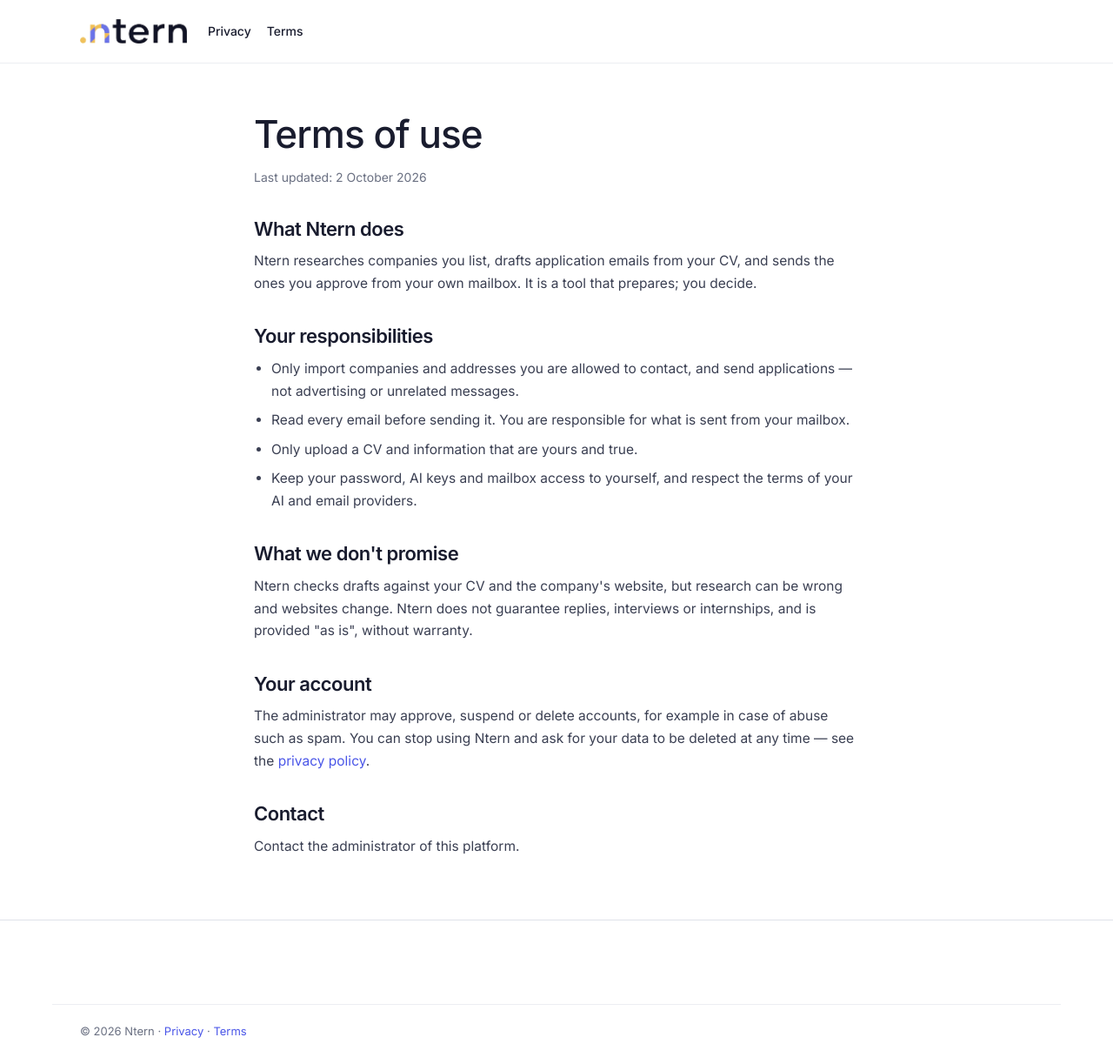
After one commit to H3DD4/internship_automation_workflow, a Flask app: page /terms in a window 1280 px wide. The commit adds this page. Shown: the whole page at 87% size. Run offline with Flask 3, Linux system fonts and the light colour scheme; some libraries are stand-ins or nearby versions; some web fonts are replaced.

Commit message:
Public privacy policy and terms of use pages (Google Limited Use statement), linked from the landing footer
Co-Authored-By: Claude Opus 5.5 <noreply@anthropic.com>

```diff
--- a/dashboard/app.py
+++ b/dashboard/app.py
@@ -365,6 +365,25 @@ def _table_context(page: int, status_param: str, search_param: str, limit: int =
 # The tracker
 # ---------------------------------------------------------------------------
 
+LEGAL_UPDATED = "2 October 2026"
+
+
+def _legal(page: str):
+    # CONTACT_EMAIL in .env: the address shown for privacy questions.
+    return render_template("legal.html", page=page, updated=LEGAL_UPDATED, year=date.today().year,
+                           contact=config.get("CONTACT_EMAIL"))
+
+
+@app.get("/privacy")
+def privacy():
+    return _legal("privacy")
+
+
+@app.get("/terms")
+def terms():
+    return _legal("terms")
+
+
 @app.route("/")
 def index():
     if g.user is None:
--- a/dashboard/security.py
+++ b/dashboard/security.py
@@ -30,7 +30,8 @@ CSRF_FIELD = "csrf_token"
 
 # Endpoints reachable without signing in.
 PUBLIC_ENDPOINTS = {"static", "auth.login", "auth.register", "health", "auth.logout",
-                    "auth_google", "oauth_callback", "microsoft.login", "microsoft.callback"}
+                    "auth_google", "oauth_callback", "microsoft.login", "microsoft.callback",
+                    "privacy", "terms"}
 # Endpoints that render a public page when nobody is signed in (and the normal
 # page, with every check, when someone is).
 LANDING_ENDPOINTS = {"index"}
--- a/dashboard/static/landing.css
+++ b/dashboard/static/landing.css
@@ -406,3 +406,12 @@ html { scroll-behavior: smooth; scroll-padding-top: 84px; }
   .lp-qq__plus { animation: lp-pop 1.6s cubic-bezier(.2, .7, .2, 1) infinite alternate; }
   @keyframes lp-pop { from { transform: scale(.92); } to { transform: scale(1.06); } }
 }
+
+/* ----------------------------------------------------------- legal pages */
+.lp-legal { max-width: 760px; padding-top: 56px; padding-bottom: 72px; }
+.lp-legal h1 { font-size: clamp(32px, 4vw, 44px); }
+.lp-legal h2 { font-size: 22px; font-weight: 600; margin-top: 36px; }
+.lp-legal p, .lp-legal li { font-size: 15.5px; line-height: 1.65; color: var(--text-2); }
+.lp-legal p { margin-top: 12px; }
+.lp-legal ul { margin: 12px 0 0; padding-left: 20px; display: grid; gap: 8px; }
+.lp-legal__date { color: var(--text-muted) !important; font-size: 14px !important; }
--- a/dashboard/templates/landing.html
+++ b/dashboard/templates/landing.html
@@ -352,7 +352,7 @@
         <p>Hundreds of internship applications. Every one personal.</p>
       </div>
       <nav aria-label="Product"><b>Product</b><a href="#quality">Quality</a><a href="#workflow">How it works</a><a href="#styles">Email styles</a></nav>
-      <nav aria-label="Trust"><b>Trust</b><a href="#inbox">Deliverability</a><a href="#grounded">Accuracy</a><a href="#security">Security</a><a href="#faq">FAQ</a></nav>
+      <nav aria-label="Trust"><b>Trust</b><a href="#inbox">Deliverability</a><a href="#grounded">Accuracy</a><a href="#security">Security</a><a href="#faq">FAQ</a><a href="{{ url_for('privacy') }}">Privacy policy</a><a href="{{ url_for('terms') }}">Terms of use</a></nav>
       <nav aria-label="Account"><b>Account</b><a href="{{ url_for('auth.login') }}">Log in</a><a href="{{ url_for('auth.register') }}">Create an account</a></nav>
     </div>
     <div class="lp-wrap lp-footer__base">© {{ year }} Ntern</div>
--- /dev/null
+++ b/dashboard/templates/legal.html
@@ -0,0 +1,87 @@
+{% extends "base.html" %}
+{% set bare = true %}
+{% from "_brand.html" import logo with context %}
+{% block title %}{{ "Privacy policy" if page == "privacy" else "Terms of use" }} · Ntern{% endblock %}
+{% block head %}<link rel="stylesheet" href="{{ asset('landing.css') }}">{% endblock %}
+
+{% block bare %}
+<div class="lp">
+  <header class="lp-nav">
+    <div class="lp-wrap lp-nav__inner">
+      <a class="lp-nav__brand" href="{{ url_for('index') }}" aria-label="Ntern home">{{ logo(28) }}</a>
+      <div class="lp-nav__cta">
+        <a class="lp-nav__login" href="{{ url_for('privacy') }}">Privacy</a>
+        <a class="lp-nav__login" href="{{ url_for('terms') }}">Terms</a>
+      </div>
+    </div>
+  </header>
+
+  <main class="lp-wrap lp-legal">
+    {% if page == "privacy" %}
+    <h1>Privacy policy</h1>
+    <p class="lp-legal__date">Last updated: {{ updated }}</p>
+
+    <p>Ntern helps students prepare and send internship applications. This page explains what data Ntern stores, why, and what it does — and never does — with your Google or Microsoft account.</p>
+
+    <h2>What we store</h2>
+    <ul>
+      <li><b>Your account:</b> your name, email address and, if you set one, a password stored only as an Argon2id hash.</li>
+      <li><b>Your CV and profile:</b> the CV you upload, the text extracted from it and the profile you confirm, used to write your emails.</li>
+      <li><b>Your company list and drafts:</b> the companies you import, the research about their public websites, the drafts and their sending history.</li>
+      <li><b>Your keys and mail connection:</b> your AI provider keys and mailbox tokens, encrypted at rest and never shown again.</li>
+      <li><b>Security records:</b> sign-in sessions (with IP address and browser) and an audit log of account actions.</li>
+    </ul>
+    <p>Your data is kept in a separate workspace: no other user can see it. We do not sell it, rent it or use it for advertising.</p>
+
+    <h2>Google user data</h2>
+    <p>If you sign in with Google or connect Gmail, Ntern asks only for what it needs:</p>
+    <ul>
+      <li><b>Your email address and name</b> — to create and identify your account.</li>
+      <li><b>Sending email (gmail.send)</b> — to send, from your own Gmail, only the application emails you reviewed and chose to send. Ntern never sends anything on its own.</li>
+      <li><b>Reading your inbox (gmail.readonly)</b>, only if the platform enables it — to find delivery-failure notices ("bounces") for emails Ntern sent, so you know which addresses don't work. Other messages are not stored.</li>
+    </ul>
+    <p>Ntern's use and transfer of information received from Google APIs adheres to the <a href="https://developers.google.com/terms/api-services-user-data-policy" target="_blank" rel="noopener noreferrer">Google API Services User Data Policy</a>, including the Limited Use requirements. Google user data is not used to train AI models, not transferred to others except as needed to provide the features above, and never used for advertising.</p>
+
+    <h2>Microsoft accounts</h2>
+    <p>If you sign in with Microsoft or connect Outlook, the same rules apply: Ntern uses your address and name to identify you, sends only the emails you choose (Mail.Send) and, if enabled, reads delivery-failure notices (Mail.Read).</p>
+
+    <h2>AI providers</h2>
+    <p>To research companies and draft your profile, Ntern sends text (your CV text, company website text) to the AI provider whose key <em>you</em> connected — for example Groq, Google Gemini or Mistral — under that provider's own terms. Ntern does not send your Gmail or Outlook data to AI providers.</p>
+
+    <h2>Keeping and deleting your data</h2>
+    <p>Your data is kept while your account exists. You can disconnect Google or Microsoft at any time in Settings, and revoke access from your <a href="https://myaccount.google.com/permissions" target="_blank" rel="noopener noreferrer">Google account</a>. To delete your account and everything in it, contact us{% if contact %} at <a href="mailto:{{ contact }}">{{ contact }}</a>{% endif %} — the deletion removes your CV, drafts, keys and tokens.</p>
+
+    <h2>Contact</h2>
+    <p>{% if contact %}Questions about your data: <a href="mailto:{{ contact }}">{{ contact }}</a>.{% else %}Questions about your data: contact the administrator of this platform.{% endif %}</p>
+
+    {% else %}
+    <h1>Terms of use</h1>
+    <p class="lp-legal__date">Last updated: {{ updated }}</p>
+
+    <h2>What Ntern does</h2>
+    <p>Ntern researches companies you list, drafts application emails from your CV, and sends the ones you approve from your own mailbox. It is a tool that prepares; you decide.</p>
+
+    <h2>Your responsibilities</h2>
+    <ul>
+      <li>Only import companies and addresses you are allowed to contact, and send applications — not advertising or unrelated messages.</li>
+      <li>Read every email before sending it. You are responsible for what is sent from your mailbox.</li>
+      <li>Only upload a CV and information that are yours and true.</li>
+      <li>Keep your password, AI keys and mailbox access to yourself, and respect the terms of your AI and email providers.</li>
+    </ul>
+
+    <h2>What we don't promise</h2>
+    <p>Ntern checks drafts against your CV and the company's website, but research can be wrong and websites change. Ntern does not guarantee replies, interviews or internships, and is provided "as is", without warranty.</p>
+
+    <h2>Your account</h2>
+    <p>The administrator may approve, suspend or delete accounts, for example in case of abuse such as spam. You can stop using Ntern and ask for your data to be deleted at any time — see the <a href="{{ url_for('privacy') }}">privacy policy</a>.</p>
+
+    <h2>Contact</h2>
+    <p>{% if contact %}<a href="mailto:{{ contact }}">{{ contact }}</a>{% else %}Contact the administrator of this platform.{% endif %}</p>
+    {% endif %}
+  </main>
+
+  <footer class="lp-footer">
+    <div class="lp-wrap lp-footer__base">© {{ year }} Ntern · <a href="{{ url_for('privacy') }}">Privacy</a> · <a href="{{ url_for('terms') }}">Terms</a></div>
+  </footer>
+</div>
+{% endblock %}
--- a/docker-compose.yml
+++ b/docker-compose.yml
@@ -60,6 +60,8 @@ services:
       GOOGLE_CLIENT_SECRET: ${GOOGLE_CLIENT_SECRET:-}
       MICROSOFT_CLIENT_ID: ${MICROSOFT_CLIENT_ID:-}
       MICROSOFT_CLIENT_SECRET: ${MICROSOFT_CLIENT_SECRET:-}
+      # Shown on /privacy and /terms for data questions.
+      CONTACT_EMAIL: ${CONTACT_EMAIL:-}
       WEB_CONCURRENCY: ${WEB_CONCURRENCY:-2}
       EMBEDDED_WORKER: "0"
 
```
Also changed, not shown: tests/test_dashboard.py (+8 -0 lines), 1 other file.
